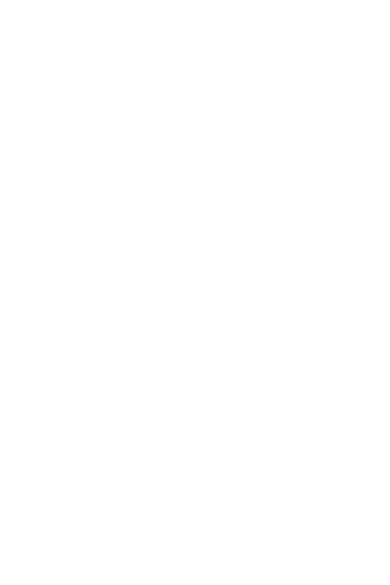
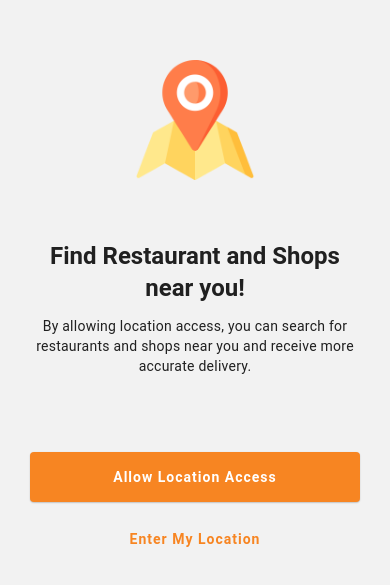
Before and after one commit to blueberry404/FoodMania, a React Native app: screen / in a window 390 px wide. Shown: the part 101-686 px from the top of the page. Built offline with nearby package versions, Linux system fonts and the light colour scheme.

Commit message:
Allow access screen

```diff
--- a/babel.config.js
+++ b/babel.config.js
@@ -1,3 +1,3 @@
 module.exports = {
-    presets: ['module:metro-react-native-babel-preset'],
-}
+	presets: ["module:metro-react-native-babel-preset"],
+};
--- a/index.js
+++ b/index.js
@@ -2,8 +2,8 @@
  * @format
  */
 
-import { AppRegistry } from 'react-native'
-import App from './src/App'
-import { name as appName } from './app.json'
+import { AppRegistry } from "react-native";
+import { name as appName } from "./app.json";
+import Main from "./src/Start";
 
-AppRegistry.registerComponent(appName, () => App)
+AppRegistry.registerComponent(appName, () => Main);
--- a/package.json
+++ b/package.json
@@ -13,12 +13,16 @@
     },
     "dependencies": {
         "@react-navigation/native": "^6.0.6",
+        "@react-navigation/native-stack": "^6.2.5",
+        "prop-types": "^15.7.2",
         "react": "17.0.2",
         "react-native": "0.66.3",
         "react-native-animatable": "^1.3.3",
         "react-native-bootsplash": "^4.0.2",
+        "react-native-paper": "^4.10.1",
         "react-native-safe-area-context": "^3.3.2",
-        "react-native-screens": "^3.9.0"
+        "react-native-screens": "^3.9.0",
+        "react-native-vector-icons": "^9.0.0"
     },
     "devDependencies": {
         "@babel/core": "^7.12.9",
--- a/src/App.js
+++ b/src/App.js
@@ -1,21 +1,8 @@
-import React from "react";
-import {
-	// SafeAreaView,
-	// ScrollView,
-	// StatusBar,
-	// StyleSheet,
-	// Text,
-	// useColorScheme,
-	View,
-} from "react-native";
+import React from 'react'
+import RNBootSplash from 'react-native-bootsplash'
 
-import { NavigationContainer } from "@react-navigation/native";
-import RNBootSplash from "react-native-bootsplash";
+import Navigation from './routes'
 
-const App = () => (
-	<NavigationContainer onReady={() => RNBootSplash.hide()}>
-		<View style={{ backgroundColor: "#ff0000" }} />
-	</NavigationContainer>
-);
+const App = () => <Navigation onReady={() => RNBootSplash.hide()} />
 
-export default App;
+export default App
--- /dev/null
+++ b/src/Start.js
@@ -0,0 +1,17 @@
+import React from 'react'
+import { Provider as PaperProvider } from 'react-native-paper'
+import { SafeAreaProvider } from 'react-native-safe-area-context'
+
+import App from './App'
+
+const Main = () => {
+    return (
+        <PaperProvider>
+            <SafeAreaProvider>
+                <App />
+            </SafeAreaProvider>
+        </PaperProvider>
+    )
+}
+
+export default Main
--- /dev/null
+++ b/src/routes/index.js
@@ -0,0 +1,29 @@
+import React from 'react'
+import { NavigationContainer } from '@react-navigation/native'
+import { createNativeStackNavigator } from '@react-navigation/native-stack'
+import PropTypes from 'prop-types'
+
+import AllowAccess from '../screens/AllowAccess'
+import FindLocation from '../screens/FindLocation'
+
+const Navigation = ({ onReady }) => {
+    const PreLoginStack = createNativeStackNavigator()
+    return (
+        <NavigationContainer onReady={onReady}>
+            <PreLoginStack.Navigator
+                screenOptions={{
+                    headerShown: false,
+                }}
+            >
+                <PreLoginStack.Screen name="AllowAccess" component={AllowAccess} />
+                <PreLoginStack.Screen name="FindLocation" component={FindLocation} />
+            </PreLoginStack.Navigator>
+        </NavigationContainer>
+    )
+}
+
+Navigation.propTypes = {
+    onReady: PropTypes.Func,
+}
+
+export default Navigation
--- /dev/null
+++ b/src/screens/AllowAccess.js
@@ -0,0 +1,71 @@
+import React from 'react'
+import { View, Image, StyleSheet } from 'react-native'
+import { Headline, Paragraph, Button } from 'react-native-paper'
+
+const AllowAccess = () => {
+    const {
+        container,
+        spacer,
+        contentContainer,
+        img,
+        headline,
+        info,
+        containerButtons,
+        buttonStyle,
+        filledButtonLabelStyle,
+        textButtonStyle,
+        textButtonLabelStyle,
+    } = styles
+
+    return (
+        <View style={container}>
+            <View style={spacer} />
+            <View style={contentContainer}>
+                <Image style={img} source={require('../../assets/images/locationmap.png')} />
+                <Headline style={headline}>Find Restaurant and Shops near you!</Headline>
+                <Paragraph style={info}>
+                    By allowing location access, you can search for restaurants and shops near you
+                    and receive more accurate delivery.
+                </Paragraph>
+            </View>
+            <View style={containerButtons}>
+                <Button
+                    contentStyle={buttonStyle}
+                    mode="contained"
+                    color="#f78522"
+                    uppercase={false}
+                    labelStyle={filledButtonLabelStyle}
+                    onPress={() => console.log('Pressed')}
+                >
+                    Allow Location Access
+                </Button>
+                <Button
+                    contentStyle={textButtonStyle}
+                    mode="text"
+                    color="#f78522"
+                    uppercase={false}
+                    labelStyle={textButtonLabelStyle}
+                    onPress={() => console.log('Pressed')}
+                >
+                    Enter My Location
+                </Button>
+            </View>
+        </View>
+    )
+}
+
+const styles = StyleSheet.create({
+    container: { flex: 1, padding: 30 },
+    spacer: { flex: 1 },
+    contentContainer: { flex: 3, alignItems: 'center' },
+    img: { width: 120, height: 120 },
+    headline: { marginTop: 60, marginBottom: 10, fontWeight: 'bold', textAlign: 'center' },
+    info: { textAlign: 'center' },
+    containerButtons: { flex: 2 },
+    buttonStyle: { height: 50 },
+    filledButtonLabelStyle: { color: '#fff', fontWeight: '600' },
+    textButtonLabelStyle: { color: '#f78522', fontWeight: '600' },
+    textButtonStyle: { marginTop: 20, alignSelf: 'center' },
+})
+
+export default AllowAccess
--- /dev/null
+++ b/src/screens/FindLocation.js
@@ -0,0 +1,6 @@
+import React from 'react'
+import { View } from 'react-native'
+
+const FindLocation = () => <View>{/* <Text>This is FindLocation</Text> */}</View>
+
+export default FindLocation
```
Also changed, not shown: .eslintrc.js, .prettierrc.js (deleted), .prettierrc.json, assets/images/locationmap.png (added), 2 other files (tests, documents, lock files or other folders).
